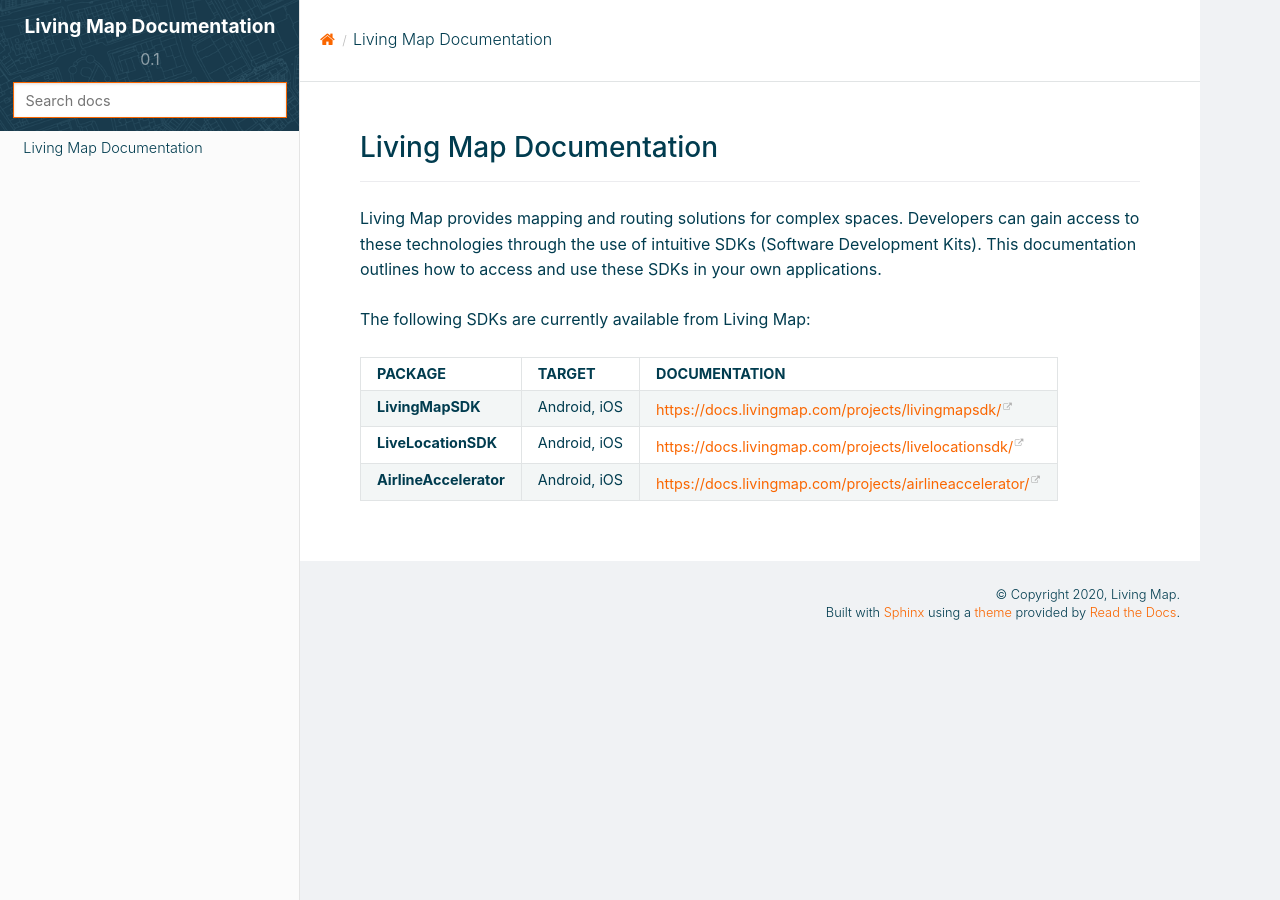
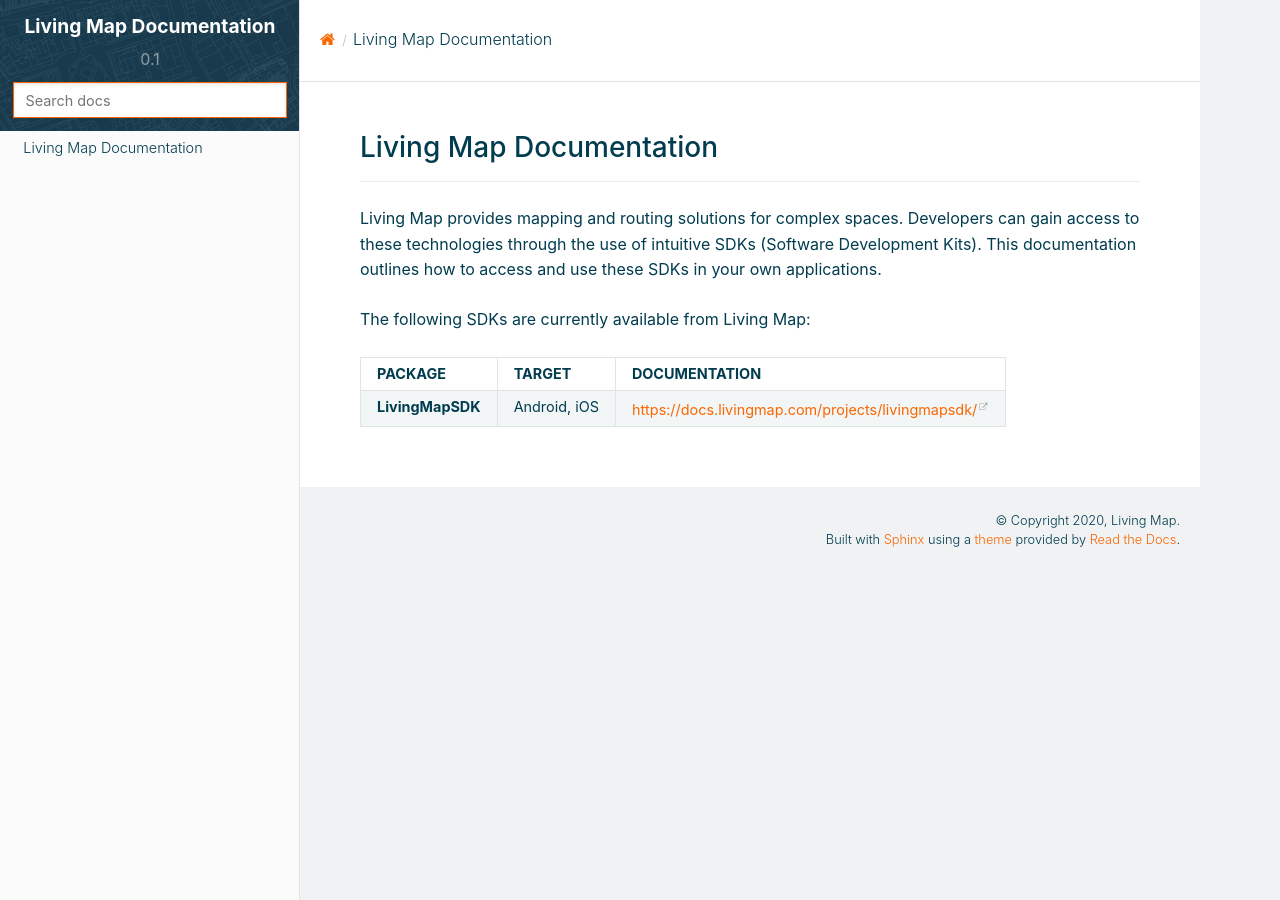
Before and after one commit to livingmap/documentation, a Sphinx documentation site: the page built from source/index.rst, in a window 1280 px wide. Built offline with Sphinx 7.4.7 and the Read the Docs theme 2.0.0, drawn with Linux system fonts in a browser that asks for light colours.

Commit message:
Removing LiveSDK and AA from documentation landing page for time-being.

```diff
--- a/source/index.rst
+++ b/source/index.rst
@@ -12,7 +12,3 @@
 +===========================+=======================+===============================================================+
 | **LivingMapSDK**          | Android, iOS          | `<https://docs.livingmap.com/projects/livingmapsdk/>`_        |
 +---------------------------+-----------------------+---------------------------------------------------------------+
-| **LiveLocationSDK**       | Android, iOS          | `<https://docs.livingmap.com/projects/livelocationsdk/>`_     |
-+---------------------------+-----------------------+---------------------------------------------------------------+
-| **AirlineAccelerator**    | Android, iOS          | `<https://docs.livingmap.com/projects/airlineaccelerator/>`_  |
-+---------------------------+-----------------------+---------------------------------------------------------------+
```
